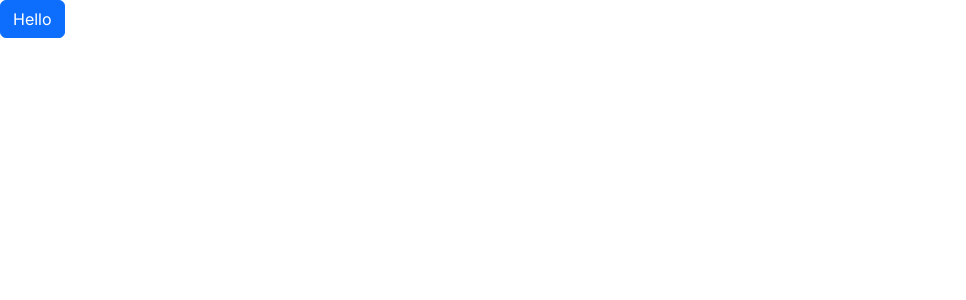
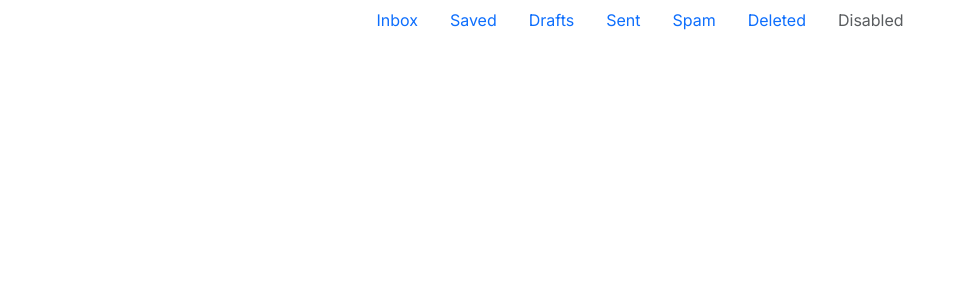
Before and after one commit to jqlliu/project-d, a Next.js app: page / in a window 1280 px wide. Shown: the top 300 px of the page, without its empty margins (0-966 px from the left). Built offline with nearby package versions, Linux system fonts and the light colour scheme.

Commit message:
added nav

```diff
--- a/app/page.tsx
+++ b/app/page.tsx
@@ -1,8 +1,22 @@
 import Image from 'next/image'
 import Button from 'react-bootstrap/Button';
+import Navbar from 'react-bootstrap/Navbar';
+import Nav from 'react-bootstrap/Nav';
+import NavItem from 'react-bootstrap/NavItem';
 import 'bootstrap/dist/css/bootstrap.min.css';
 import { useState } from 'react';
 
 export default function Home() {
-  return (<Button>Hello</Button>)
+  return (
+  <div class="text-center">
+  <nav class="nav justify-content-center">
+    <a class="nav-link active" aria-current="page" href="#">Inbox</a>
+    <a class="nav-link" href="#">Saved</a>
+    <a class="nav-link" href="#">Drafts</a>
+    <a class="nav-link" href="#">Sent</a>
+    <a class="nav-link" href="#">Spam</a>
+    <a class="nav-link" href="#">Deleted</a>
+    <a class="nav-link disabled" aria-disabled="true">Disabled</a>
+  </nav>
+  </div>)
 }
```
